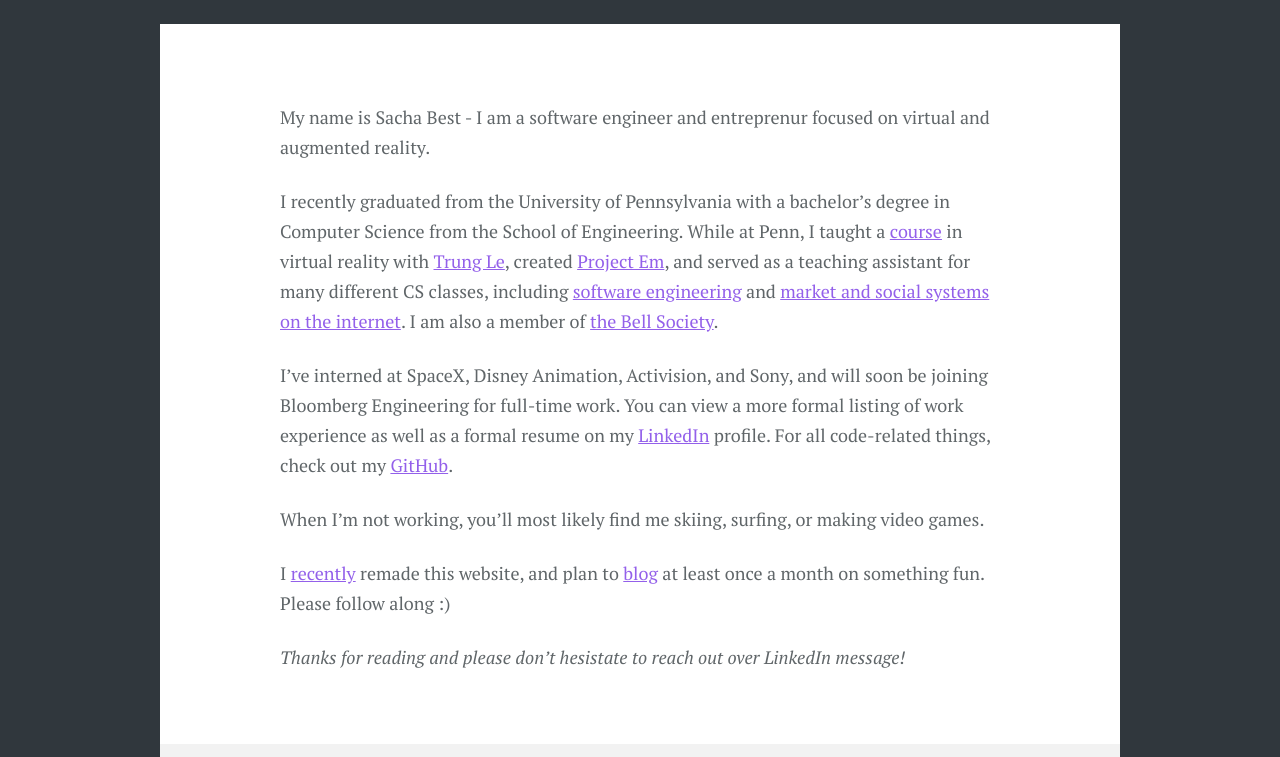
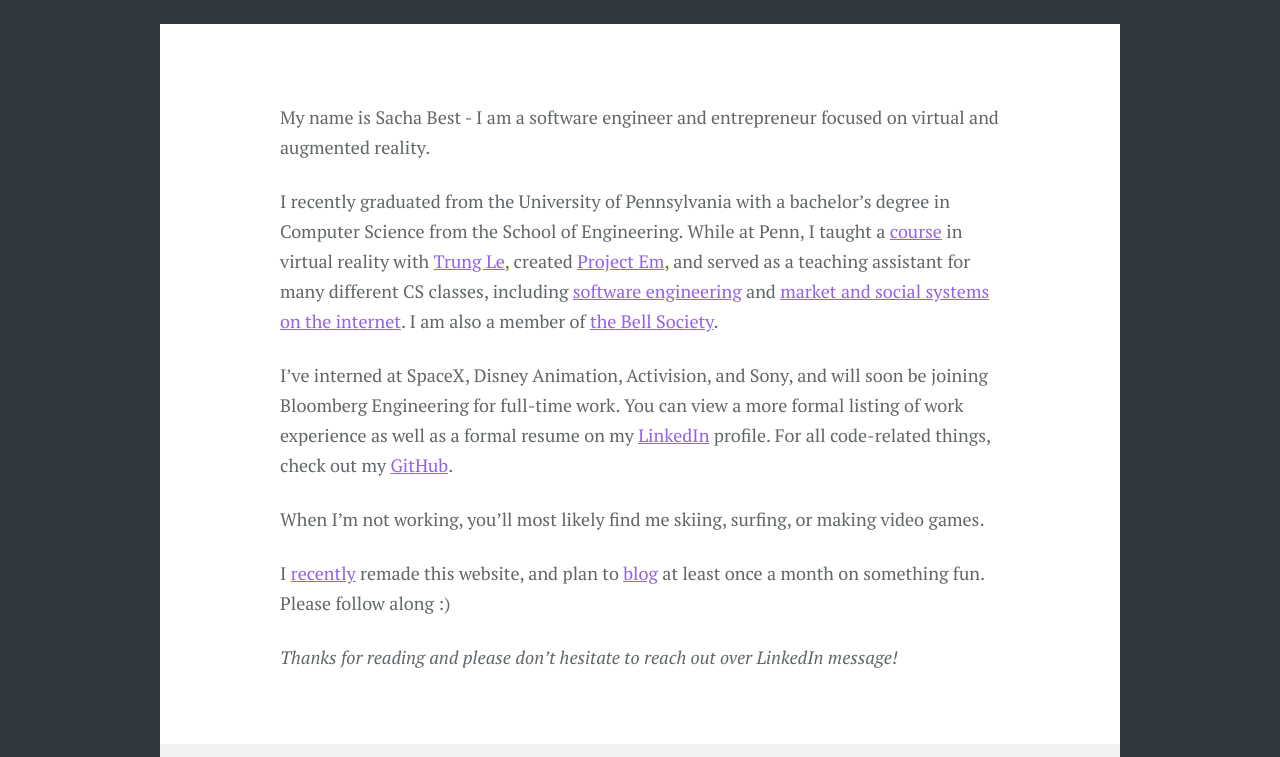
Before and after one commit to sachabest/sachabest.github.io, a Jekyll site: the page built from index.md, in a window 1280 px wide and 1400 px high. Shown: the part 226-983 px from the top of the window. Built offline with Jekyll 4.4.1, drawn with Linux system fonts in a browser that asks for light colours; some web fonts are replaced.

Commit message:
Update index.md

```diff
--- a/index.md
+++ b/index.md
@@ -4,7 +4,7 @@
 # featured_image: aboutPage.jpg
 ---
 
-My name is Sacha Best - I am a software engineer and entreprenur focused on virtual and augmented reality.
+My name is Sacha Best - I am a software engineer and entrepreneur focused on virtual and augmented reality.
 
 I recently graduated from the University of Pennsylvania with a bachelor's degree in Computer Science from the School of Engineering. While at Penn, I taught a [course](https://pennvr.com) in virtual reality with [Trung Le](http://www.trungtuanle.com/), created [Project Em](https://devpost.com/software/pennapps-2016f), and served as a teaching assistant for many different CS classes, including [software engineering](http://www.seas.upenn.edu/~cis350/) and [market and social systems on the internet](http://www.nets.upenn.edu/content/nets-150). I am also a member of [the Bell Society](http://www.bellsociety.com).
 
@@ -14,4 +14,4 @@
 
 I [recently](https://github.com/sachabest/sachabest.github.io/commits) remade this website, and plan to [blog](/blog) at least once a month on something fun. Please follow along :)
 
-*Thanks for reading and please don't hesistate to reach out over LinkedIn message!*
+*Thanks for reading and please don't hesitate to reach out over LinkedIn message!*
```
